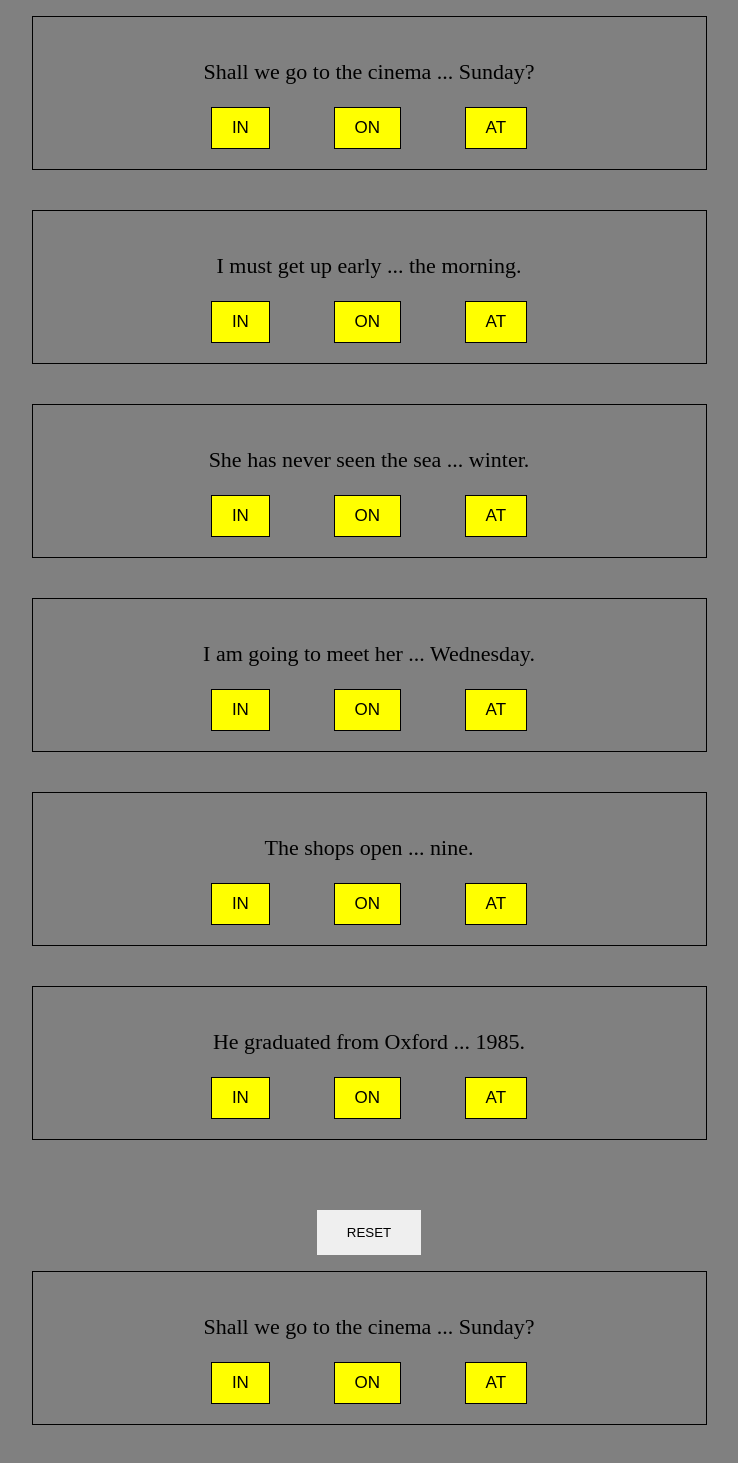
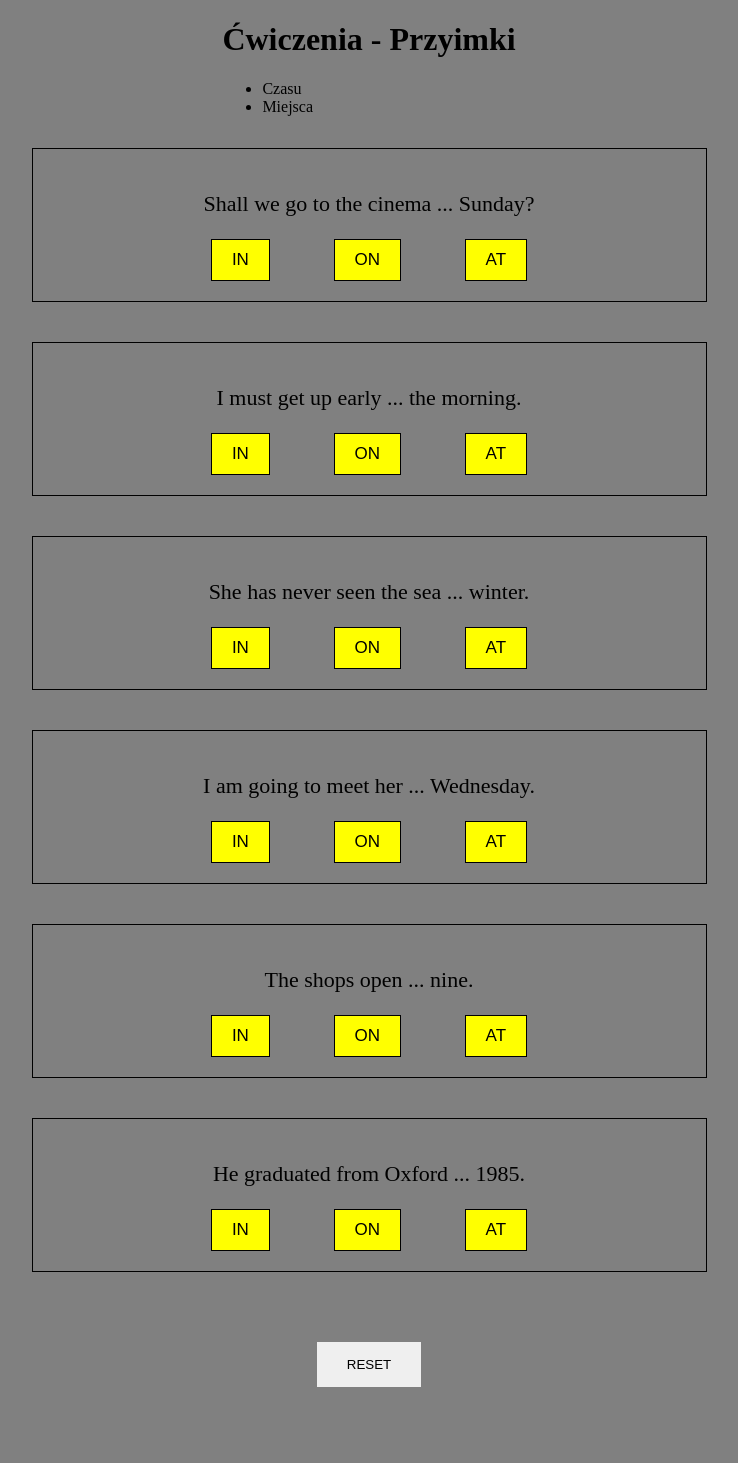
Before and after one commit to GrzegorzStacel/react_english_gramar_exercises, a React (Create React App) app: page / in a window 1280 px wide. Shown: the top 1463 px of the page, without its empty margins (271-1009 px from the left). After the commit the page ends 1387 px from the top, so only its background shows below. Built offline with nearby package versions, Linux system fonts and the light colour scheme; the HTML template or start-up script is replaced by a standard one.

Commit message:
Create a header

```diff
--- a/src/App.js
+++ b/src/App.js
@@ -3,6 +3,7 @@ import styles from './App.module.scss';
 import ListWrapper from './components/ListWrapper/ListWrapper';
 import Button from './components/Button/Button';
 import stylesListItem from './components/ListWrapper/ListItem/ListItem.module.scss'
+import Header from './components/Header/Header';
 
 const initialStateItems = [
   {
@@ -69,6 +70,7 @@ class App extends React.Component {
   render() {
     return (
       <div className={styles.wrapper}>
+        <Header />
         <ListWrapper
           items={this.state.items}
         />
@@ -78,9 +80,6 @@ class App extends React.Component {
         >
             RESET
         </Button>
-        <ListWrapper
-          items={this.state.items}
-        />
       </div>
     )
   };
--- /dev/null
+++ b/src/components/Header/Header.js
@@ -0,0 +1,17 @@
+import React from 'react'
+
+const Header = () => {
+    return (
+        <header>
+            <h1>Ćwiczenia - Przyimki</h1>
+            <nav>
+                <ul>
+                    <li>Czasu</li>
+                    <li>Miejsca</li>
+                </ul>
+            </nav>
+        </header>
+    )
+}
+
+export default Header
```
